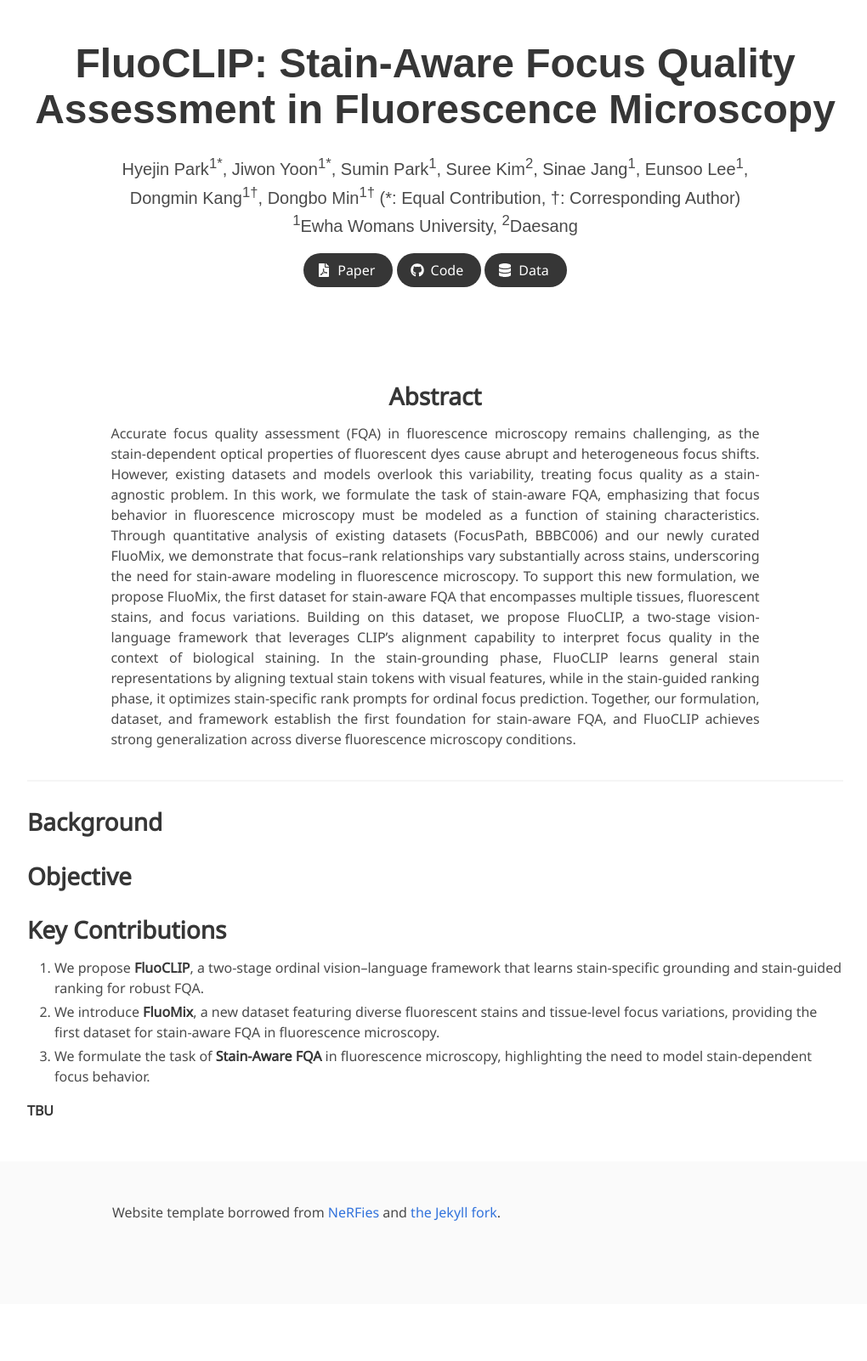
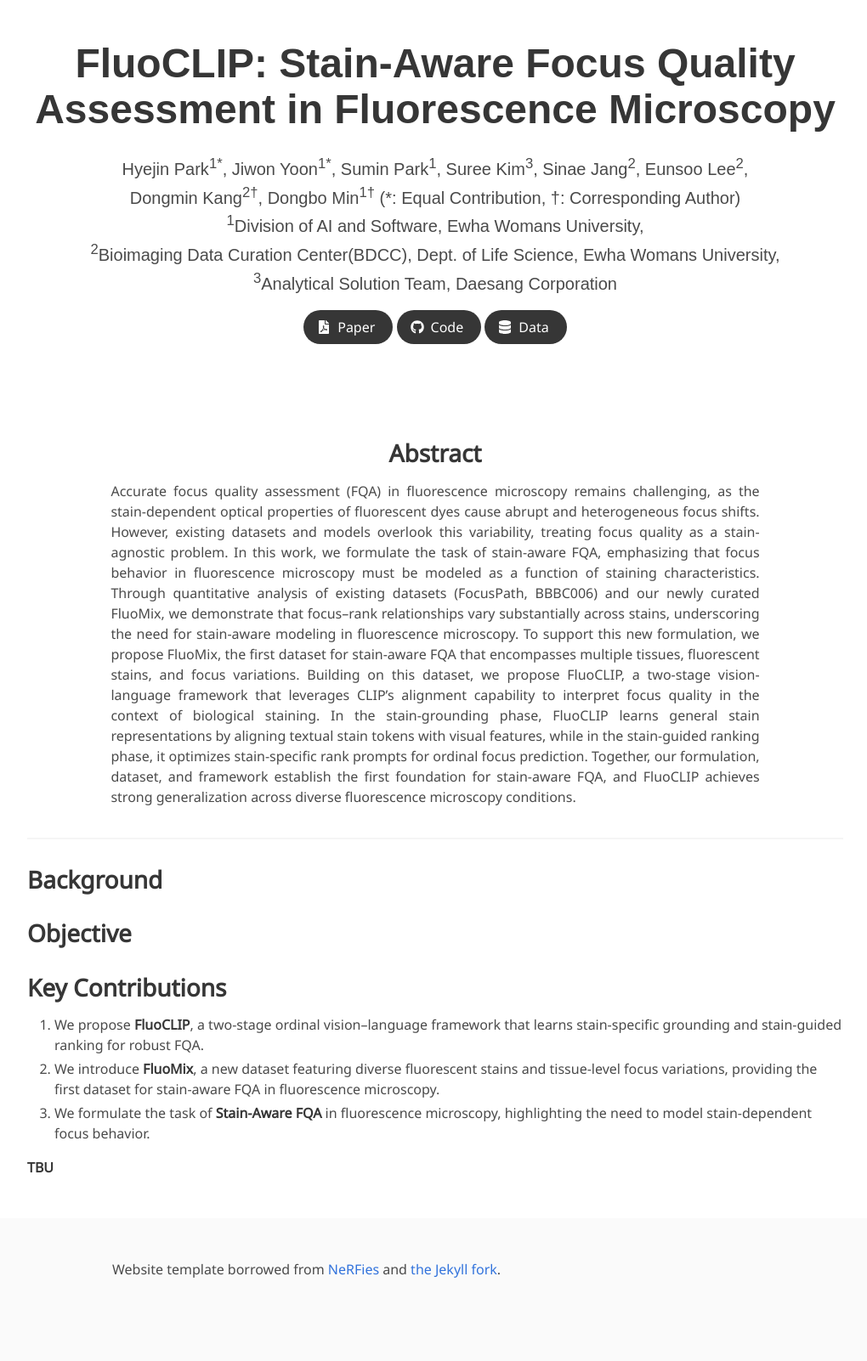
Before and after one commit to FluoCLIP/FluoCLIP.github.io, a Jekyll site: the page built from index.md, in a window 1280 px wide. Shown: the whole page at 85% size, without its empty margins (128-1148 px from the left). Built offline with Jekyll 4.4.1, drawn with Linux system fonts in a browser that asks for light colours; some web fonts are replaced; before the commit the page ends 1535 px from its top, so only the background shows below that.

Commit message:
Revise index.md

```diff
--- a/index.md
+++ b/index.md
@@ -3,8 +3,8 @@ layout: project_page
 permalink: /
 
 title: "FluoCLIP: Stain-Aware Focus Quality Assessment in Fluorescence Microscopy"
-authors: "Hyejin Park<sup>1*</sup>, Jiwon Yoon<sup>1*</sup>, Sumin Park<sup>1</sup>, Suree Kim<sup>2</sup>, Sinae Jang<sup>1</sup>, Eunsoo Lee<sup>1</sup>,<br>Dongmin Kang<sup>1&dagger;</sup>, Dongbo Min<sup>1&dagger;</sup> (*: Equal Contribution, &dagger;: Corresponding Author)"
-affiliations: "<sup>1</sup>Ewha Womans University, <sup>2</sup>Daesang"
+authors: "Hyejin Park<sup>1*</sup>, Jiwon Yoon<sup>1*</sup>, Sumin Park<sup>1</sup>, Suree Kim<sup>3</sup>, Sinae Jang<sup>2</sup>, Eunsoo Lee<sup>2</sup>,<br>Dongmin Kang<sup>2&dagger;</sup>, Dongbo Min<sup>1&dagger;</sup> (*: Equal Contribution, &dagger;: Corresponding Author)"
+affiliations: "<sup>1</sup>Division of AI and Software, Ewha Womans University, <br><sup>2</sup>Bioimaging Data Curation Center(BDCC), Dept. of Life Science, Ewha Womans University, <br><sup>3</sup>Analytical Solution Team, Daesang Corporation"
 paper: https://arxiv.org/abs/2602.23791
 code: https://github.com/FluoCLIP/FluoCLIP
 data: TBU
```
